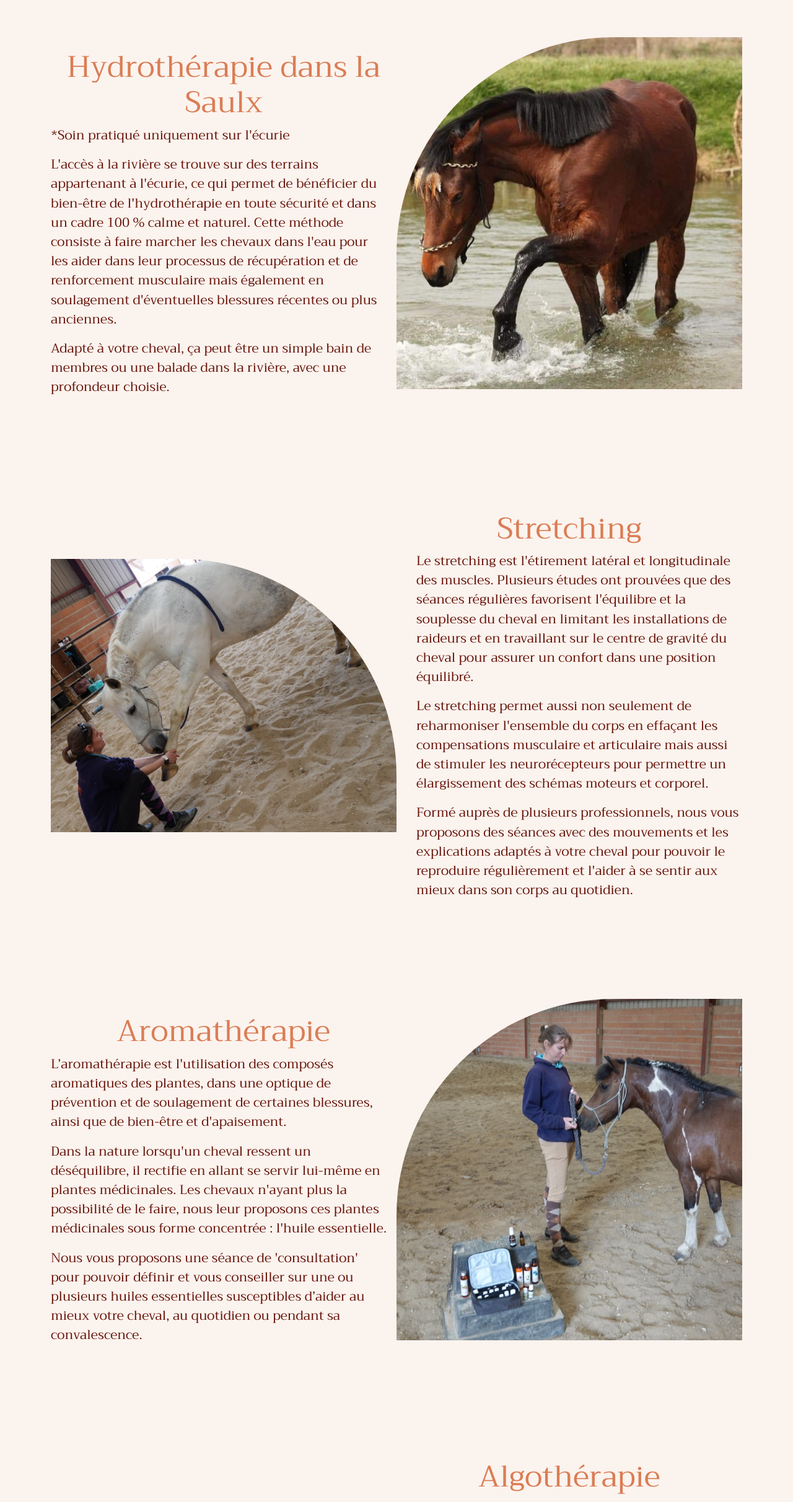
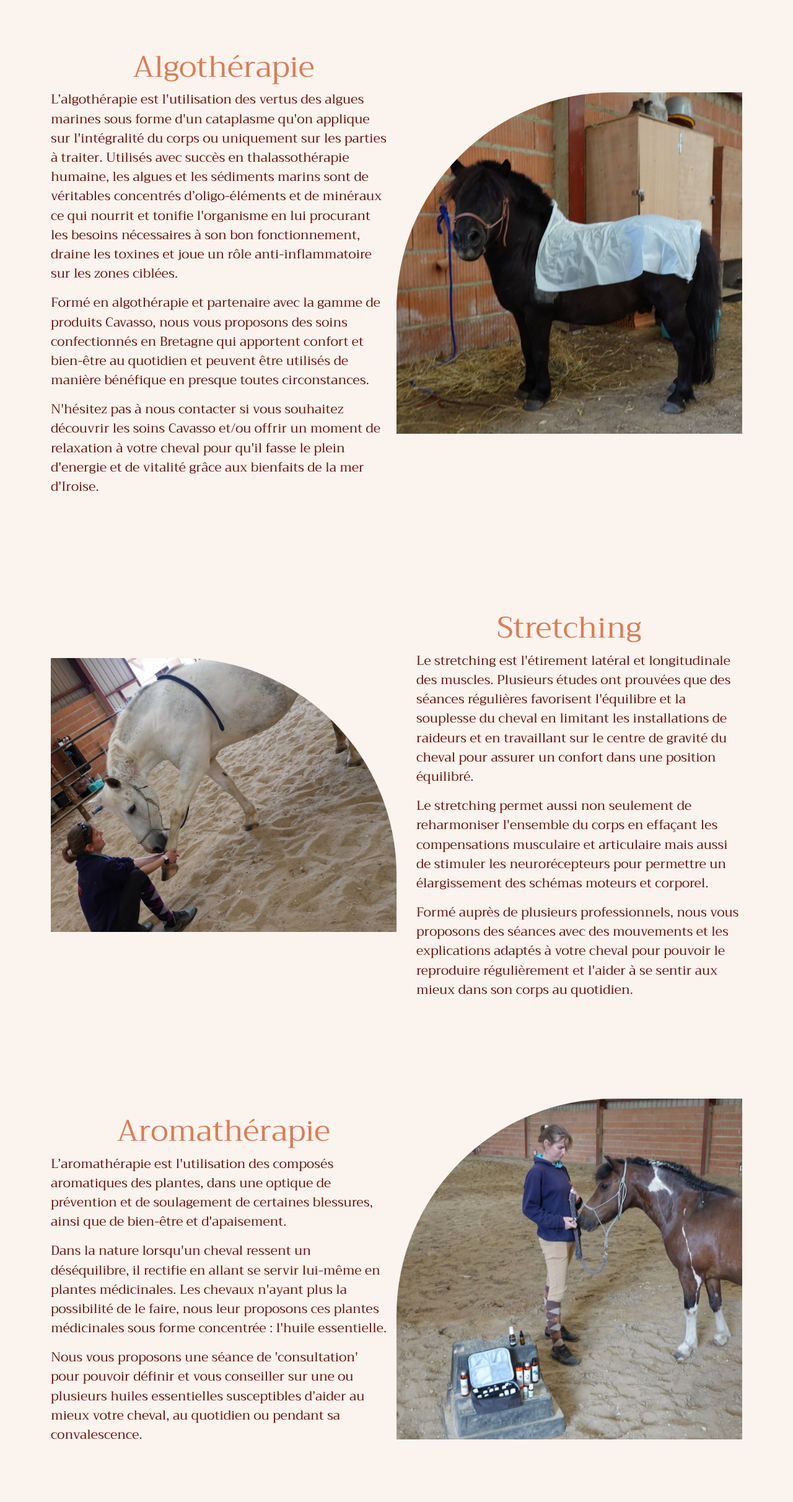
Before and after one commit to robin-everaert/ecuriesdelajot, a React (Create React App) app: page /pole-bien-etre in a window 1280 px wide. Shown: the part 1646-4070 px from the top of the page at 62% size. Built offline with nearby package versions, Linux system fonts and the light colour scheme.

Commit message:
update modif content aout 2023

```diff
--- a/src/components/Footer.js
+++ b/src/components/Footer.js
@@ -8,10 +8,10 @@ const Footer = () => {
             <p className="mt-3 text-center">© Marie Everaert - Ecuries de l'Ajot | Tous droits réservés</p>
             <p className="text-center">3 chemin de l'Ajot 51340 Pargny-sur-Saulx</p>
             <a href="https://www.linkedin.com/in/robin-everaert/?originalSubdomain=fr" className="text-center d-flex align-items-center mt-4" target="_blank">
-                <i class="fa-solid fa-code"></i><span>Site développé par Everaert Robin</span><i class="fa-solid fa-code"></i>
+                <i className="fa-solid fa-code"></i><span>Site développé par Everaert Robin</span><i className="fa-solid fa-code"></i>
             </a>
             <a href="https://github.com/robin-everaert/ecuriesdelajot" className="text-center d-flex align-items-center" target="_blank">
-                <i class="fa-solid fa-code"></i><span>Voir le code source</span><i class="fa-solid fa-code"></i>
+                <i className="fa-solid fa-code"></i><span>Voir le code source</span><i className="fa-solid fa-code"></i>
             </a>
         </footer>
     );
--- a/src/components/pages/Stay.js
+++ b/src/components/pages/Stay.js
@@ -32,14 +32,21 @@ const Stay = () => {
                         ))
                     }
                 </section>
+                <section className="row border-radius-container">
+                    {
+                        algoContent.map((ac, i) => (
+                            <BlocImageRight key={ i } title={ ac.title } img={ ac.img } textes={ ac.txt } />
+                        ))
+                    }
+                </section>
 
-                <section className="row border-radius-container">
+                {/* <section className="row border-radius-container">
                     {
                         hydrotherapieContent.map((yc, i) => (
                             <BlocImageRight key={ i } title={ yc.title } img={ yc.img } textes={ yc.txt } />
                         ))
                     }
-                </section>
+                </section> */}
 
                 <section className="row border-radius-container">
                     {
@@ -57,6 +64,14 @@ const Stay = () => {
                     }
                 </section>
 
+                <section className="row border-radius-container">
+                    {
+                        hydrotherapieContent.map((yc, i) => (
+                            <BlocImageLeft key={ i } title={ yc.title } img={ yc.img } textes={ yc.txt } />
+                        ))
+                    }
+                </section>
+
                 {/* <section className="row border-radius-container">
                     {
                         detenteContent.map((dc, i) => (
@@ -65,13 +80,13 @@ const Stay = () => {
                     }
                 </section> */}
 
-                <section className="row border-radius-container">
+                {/* <section className="row border-radius-container">
                     {
                         algoContent.map((ac, i) => (
                             <BlocImageLeft key={ i } title={ ac.title } img={ ac.img } textes={ ac.txt } />
                         ))
                     }
-                </section>
+                </section> */}
             </div>
         </main>
     );
```
